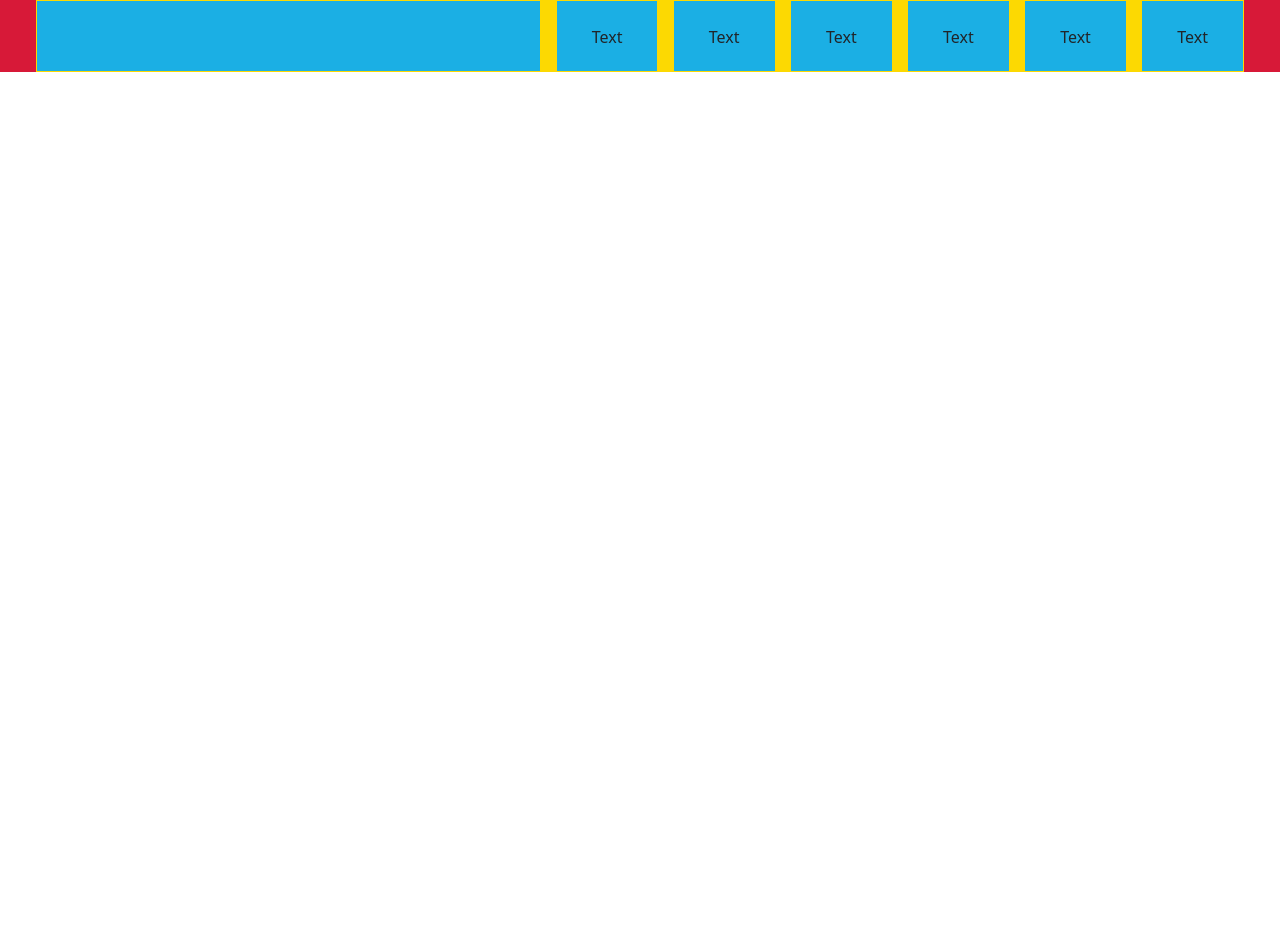
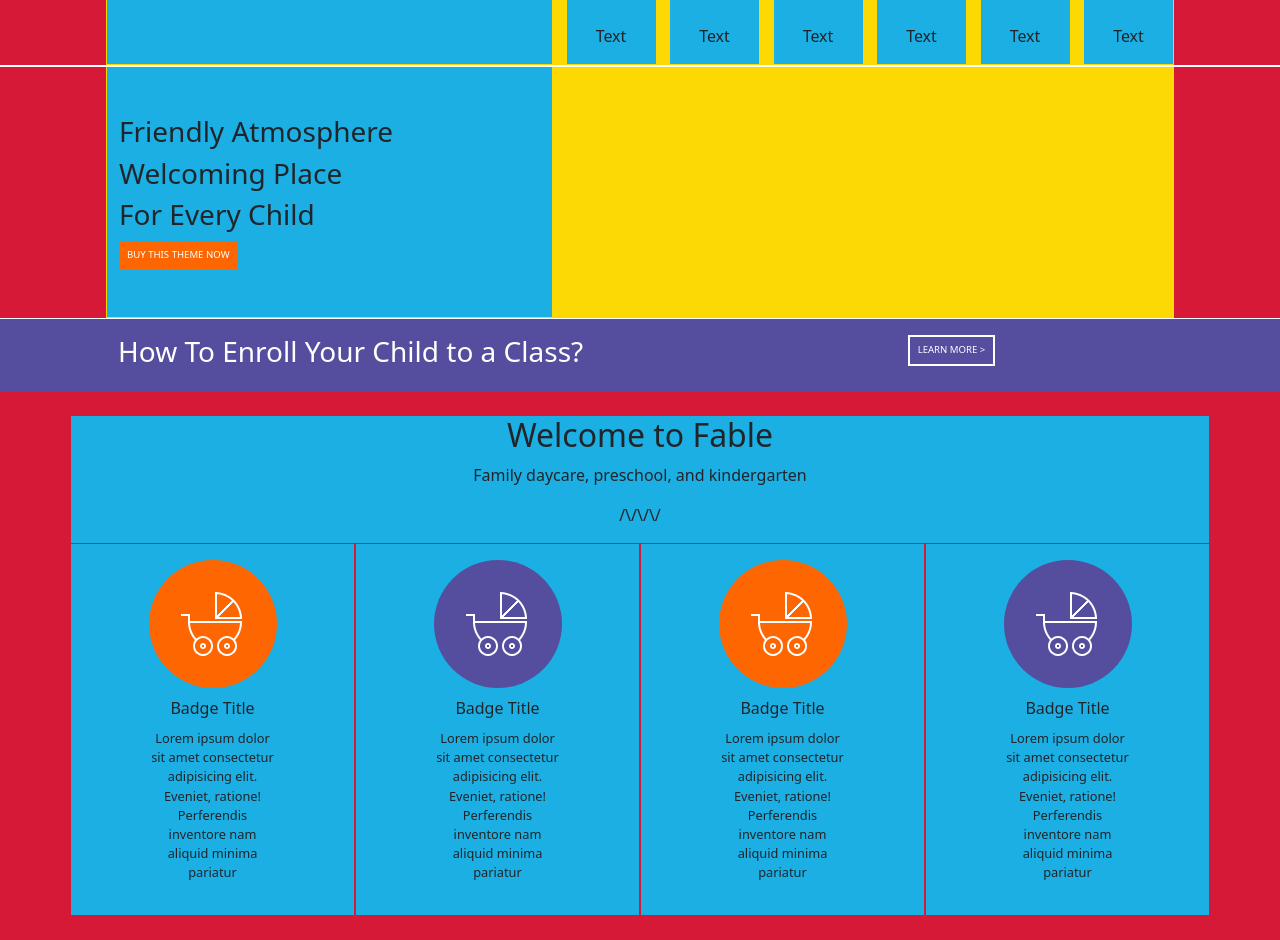
Before and after one commit to EdoardoLai96/proj-html-vuejs, a Vue app: page / in a window 1280 px wide. Before the commit the page ends 800 px from the top, so only its background shows below. Built offline with nearby package versions, Linux system fonts and the light colour scheme.

Commit message:
Stilizzazione grafica section welcome

```diff
--- a/src/assets/style/general.scss
+++ b/src/assets/style/general.scss
@@ -3,3 +3,75 @@
     margin: 0;
     box-sizing: border-box;
 }
+
+//Debug
+.debug-col{
+    background-color: #1bafe4;
+    margin: 1px;
+
+    }
+  .debug-row{
+    background-color: #fcd902;
+    margin: 1px;
+
+  }
+  .debug-container{
+    background-color: #d71938;
+  }
+
+
+//Buttons//
+.ms_btn_primary{
+    background-color: #fe6601;
+    color: white;
+    padding: 0.4rem 0.5rem;
+    font-size: 0.6rem;
+    border: none;
+}
+
+.ms_btn_secondary{
+    background-color: #554e9e;
+    color: white;
+    padding: 0.4rem 0.5rem;
+    font-size: 0.6rem;
+    border: 2px solid white;
+}
+  //Badges//
+
+
+    //FUNZIONA SOLO SE LA COLONNA HA DISPLAY FLEX E CENTER/
+
+  .badge-box{
+    display: flex;
+    flex-direction: column;
+    font-size: 1rem;
+    width: min-content;
+    padding: 1rem;
+      .badge-icon-secondary{
+          background-color: #554e9e;
+          text-align: center;
+          padding: 2rem ;
+          border-radius: 50%;
+          display: flex;
+          justify-content: center;
+          align-items: center;
+        }
+      .badge-icon-primary{
+          background-color: #fe6601;
+          text-align: center;
+          padding: 2rem ;
+          border-radius: 50%;
+          display: flex;
+          justify-content: center;
+          align-items: center;
+        }
+        .badge-title{
+            text-align: center;
+            font-size: 1rem;
+            margin: 0.7rem 0;
+        }
+        .badge-caption{
+            font-size: 0.8rem;
+            text-align: center;
+        }
+    }
--- a/src/components/MyHeader.vue
+++ b/src/components/MyHeader.vue
@@ -1,10 +1,10 @@
 <template>
-  <header class="container-fluid debug-container px-5 align-items-center">
+  <header class="debug-container">
+    <div  class="container debug-container px-5 align-items-center">
       <div class="row debug-row justify-content-between">
         <div class="col-5 debug-col">
 
         </div>
-
 
         <div class="col-1 debug-col">
           <img src="" alt="">
@@ -31,6 +31,7 @@
           <p class="text-center">Text</p>
         </div>
       </div>
+    </div>
   </header>
 </template>
 
@@ -52,19 +53,5 @@ export default {
 
 //Debug//
 
-.debug-col{
-  background-color: #1bafe4;
-  height: 70px;
-  margin: 1px;
-
-  }
-.debug-row{
-  background-color: #fcd902;
-
-}
-.debug-container{
-  background-color: #d71938;
-
-}
 
 </style>
--- a/src/components/MyJumbotron.vue
+++ b/src/components/MyJumbotron.vue
@@ -1,7 +1,17 @@
 <template>
-  <div>
+  <section id="jumbotron" class="debug-container">
+    <div class="debug-container container px-5">
 
-  </div>
+      <div class="row debug-row">
+        <div class="col debug-col py-5 col-5 flex-column">
+          <h3>Friendly Atmosphere</h3>
+          <h3>Welcoming Place</h3>
+          <h3>For Every Child</h3>
+          <button class="ms_btn_primary">BUY THIS THEME NOW</button>
+        </div>
+      </div>
+    </div>
+  </section>
 </template>
 
 <script>
@@ -14,6 +24,12 @@ export default {
 <style lang="scss" scoped>
  @import '../assets/style/variables.scss';
 
+#jumbotron{
+  margin-top: 2px;
+
+}
+
+
 
 
 </style>
--- a/src/components/MyMain.vue
+++ b/src/components/MyMain.vue
@@ -1,6 +1,8 @@
 <template>
   <div>
       <MyJumbotron/>
+      <MyCallToAction/>
+      <MyWelcome/>
       <MyOverview/>
       <MyOurClasses/>
       <MyGoals/>
@@ -11,6 +13,8 @@
 
 <script>
 import MyJumbotron from '../components/MyJumbotron'
+import MyCallToAction from '../components/partials/MyCallToAction'
+import MyWelcome from '../components/MyWelcome'
 import MyOverview from '../components/MyOverview'
 import MyOurClasses from '../components/MyOurClasses'
 import MyGoals from '../components/MyGoals'
@@ -22,6 +26,8 @@ export default {
     name: "MyMain",
     components:{
         MyJumbotron,
+        MyCallToAction,
+        MyWelcome,
         MyOverview,
         MyOurClasses,
         MyGoals,
--- /dev/null
+++ b/src/components/MyWelcome.vue
@@ -0,0 +1,72 @@
+<template>
+  <section id="welcome" class="debug-container">
+      <div class="container py-4">
+        <div class="row">
+          <div class="col debug-col text-center">
+            <h2>Welcome to Fable</h2>
+            <p>Family daycare, preschool, and kindergarten</p>
+            <p>/\/\/\/</p>
+
+          </div>
+        </div>
+        <div class="row">
+          <div class="col debug-col d-flex justify-content-center">
+            <div class="badge-box">
+            <div class="badge-icon-primary">
+              <img src="../assets/images/stroller_alt.png" alt="">
+            </div>
+              <h4 class="badge-title">Badge Title</h4>
+              <p class="badge-caption">Lorem ipsum dolor sit amet consectetur adipisicing elit. Eveniet, ratione! Perferendis inventore nam aliquid minima pariatur </p>
+            </div>
+          </div>
+
+          <div class="col debug-col d-flex justify-content-center">
+            <div class="badge-box">
+            <div class="badge-icon-secondary">
+              <img src="../assets/images/stroller_alt.png" alt="">
+            </div>
+              <h4 class="badge-title">Badge Title</h4>
+              <p class="badge-caption">Lorem ipsum dolor sit amet consectetur adipisicing elit. Eveniet, ratione! Perferendis inventore nam aliquid minima pariatur </p>
+            </div>
+          </div>
+
+          <div class="col debug-col d-flex justify-content-center">
+            <div class="badge-box">
+            <div class="badge-icon-primary">
+              <img src="../assets/images/stroller_alt.png" alt="">
+            </div>
+              <h4 class="badge-title">Badge Title</h4>
+              <p class="badge-caption">Lorem ipsum dolor sit amet consectetur adipisicing elit. Eveniet, ratione! Perferendis inventore nam aliquid minima pariatur </p>
+            </div>
+          </div>
+
+          <div class="col debug-col d-flex justify-content-center">
+            <div class="badge-box">
+            <div class="badge-icon-secondary">
+              <img src="../assets/images/stroller_alt.png" alt="">
+            </div>
+              <h4 class="badge-title">Badge Title</h4>
+              <p class="badge-caption">Lorem ipsum dolor sit amet consectetur adipisicing elit. Eveniet, ratione! Perferendis inventore nam aliquid minima pariatur </p>
+            </div>
+          </div>
+
+
+
+        </div>
+      </div>
+  </section>
+</template>
+
+<script>
+export default {
+    name: "MyWelcome"
+
+}
+</script>
+
+<style lang="scss" scoped>
+ @import '../assets/style/variables.scss';
+
+
+
+</style>
--- /dev/null
+++ b/src/components/partials/MyCallToAction.vue
@@ -0,0 +1,50 @@
+<template>
+  <div class="cta">
+      <div class="container px-5 py-3">
+        <div class="row">
+            <div class="col-7">
+                <h3>How To Enroll Your Child to a Class?</h3>
+            </div>
+            <div class="col-5 text-center justify-content-center">
+                <button class="ms_btn_secondary">
+                    LEARN MORE >
+                </button>
+            </div>
+        </div>
+      </div>
+  </div>
+</template>
+
+<script>
+export default {
+    name: "MyCallToAction"
+
+}
+</script>
+
+<style lang="scss" scoped>
+ @import '../../assets/style/variables.scss';
+
+  .cta{
+      background-color: $secondaryColor;
+      color: white;
+  }
+
+ //Debug//
+
+.debug-col{
+  background-color: #1bafe4;
+  margin: 1px;
+
+  }
+.debug-row{
+  background-color: #fcd902;
+
+}
+.debug-container{
+  background-color: #d71938;
+}
+
+
+
+</style>
```
